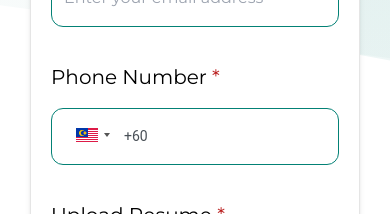
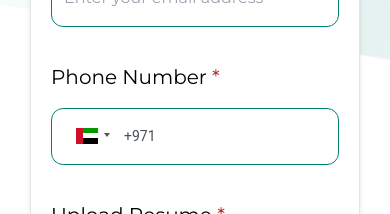
Before and after one commit to muyeenulislam/univision-site, a Next.js app: page /careers in a window 390 px wide. Shown: the part 2040-2254 px from the top of the page. Built offline with nearby package versions, Linux system fonts and the light colour scheme.

Commit message:
phone input

```diff
--- a/src/components/input/input-group-phone.js
+++ b/src/components/input/input-group-phone.js
@@ -13,7 +13,7 @@ const InputGroupPhone = (props) => {
       </div>
       <div className="rounded-xl border border-primary px-3 py-4">
         <PhoneInput
-          country={"my"}
+          country={"ae"}
           placeholder="Enter phone number"
           value={props?.value}
           onChange={(phone) => props?.handleChange(phone)}
```
